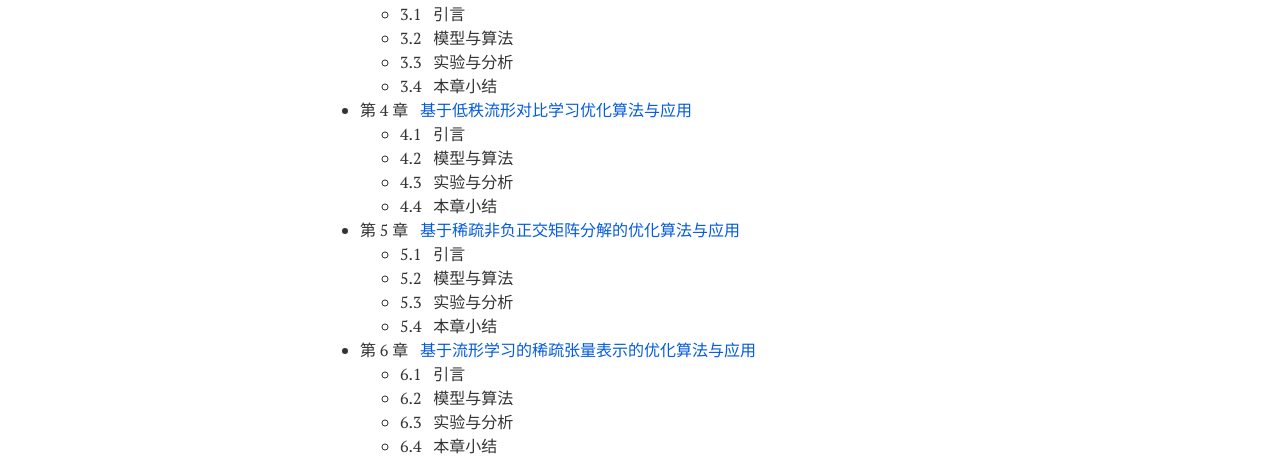
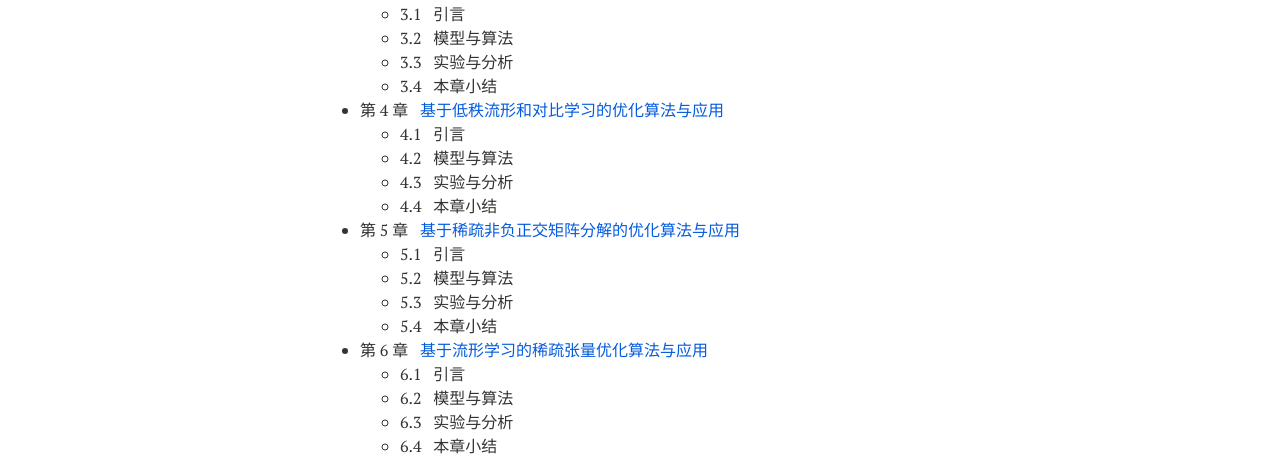
Before and after one commit to xianchaoxiu/xianchaoxiu.github.io, a Jekyll site: the page built from chinese/book/OPT/index.md, in a window 1280 px wide. Shown: the part 563-1019 px from the top of the page. Built offline with Jekyll 4.4.1, drawn with Linux system fonts in a browser that asks for light colours; nearby versions of some CDN libraries.

Commit message:
Update index.md

```diff
--- a/chinese/book/OPT/index.md
+++ b/chinese/book/OPT/index.md
@@ -26,7 +26,7 @@ share: false
   - 3.2  &nbsp;  模型与算法
   - 3.3  &nbsp;  实验与分析
   - 3.4  &nbsp;  本章小结
-* 第 4 章 &nbsp;  <a href="https://kns.cnki.net/kcms2/article/abstract?v=e_WjztTC4N0Z832a-bbzgdfGaZqegXeziR4mPpFe0A1ROQtRv8ba_BSLdRJqYhdrWzhvxs5NJ2O3SOWWMfU0FulX9LypoPkOg34ECqIZ1YDAiTz9p7_NUzLuG3aP698ALezyek3yh7yCM9L1er33sRDx01vji4IFd-a5be0Mbbc=&uniplatform=NZKPT" class="textlink" target="_blank"> 基于低秩流形对比学习优化算法与应用 </a> <br>
+* 第 4 章 &nbsp;  <a href="https://kns.cnki.net/kcms2/article/abstract?v=e_WjztTC4N0Z832a-bbzgdfGaZqegXeziR4mPpFe0A1ROQtRv8ba_BSLdRJqYhdrWzhvxs5NJ2O3SOWWMfU0FulX9LypoPkOg34ECqIZ1YDAiTz9p7_NUzLuG3aP698ALezyek3yh7yCM9L1er33sRDx01vji4IFd-a5be0Mbbc=&uniplatform=NZKPT" class="textlink" target="_blank"> 基于低秩流形和对比学习的优化算法与应用 </a> <br>
   - 4.1  &nbsp;  引言
   - 4.2  &nbsp;  模型与算法
   - 4.3  &nbsp;  实验与分析
@@ -36,7 +36,7 @@ share: false
   - 5.2  &nbsp;  模型与算法
   - 5.3  &nbsp;  实验与分析
   - 5.4  &nbsp;  本章小结
-* 第 6 章 &nbsp;  <a href="https://doi.org/10.1109/TCSVT.2025.3642736" class="textlink" target="_blank"> 基于流形学习的稀疏张量表示的优化算法与应用 </a> <br>
+* 第 6 章 &nbsp;  <a href="https://doi.org/10.1109/TCSVT.2025.3642736" class="textlink" target="_blank"> 基于流形学习的稀疏张量优化算法与应用 </a> <br>
   - 6.1  &nbsp;  引言
   - 6.2  &nbsp;  模型与算法
   - 6.3  &nbsp;  实验与分析
```
